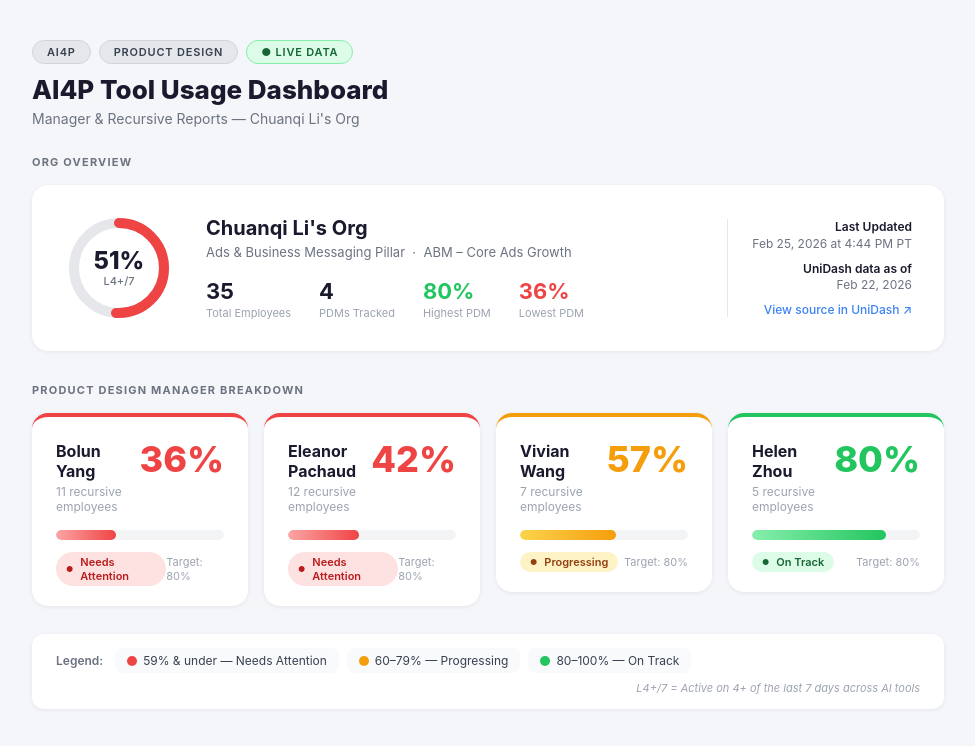
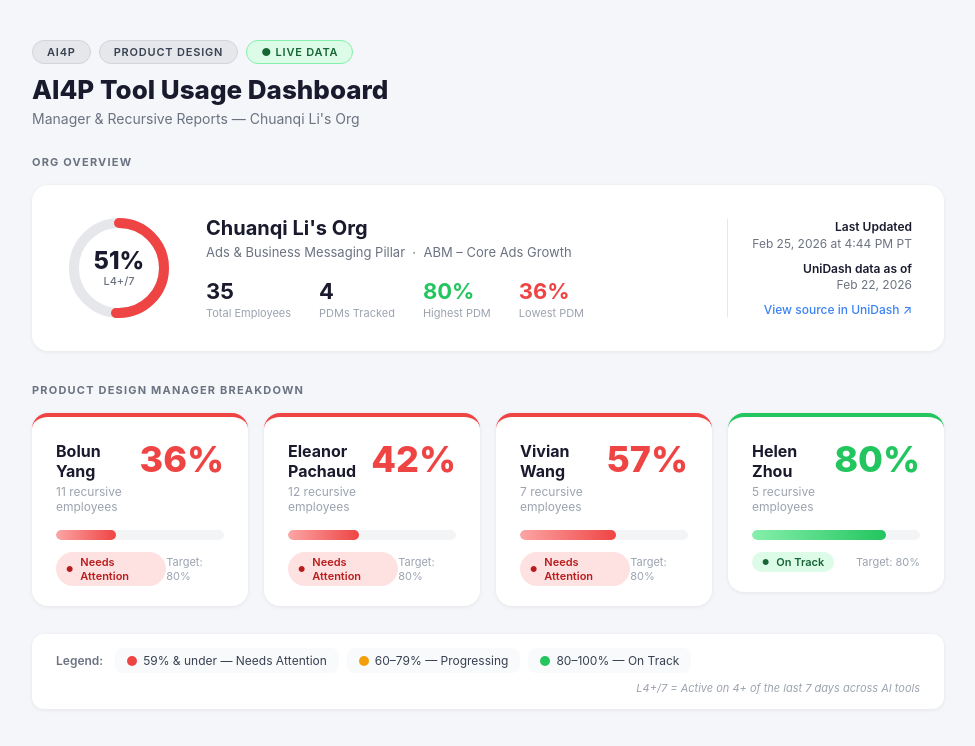
Before and after one commit to shawn1122334455/ai4p-dashboard, a plain HTML site: page index.html in a window 1280 px wide. Shown: the top 746 px of the page, without its empty margins (152-1127 px from the left). Drawn offline with Linux system fonts and the light colour scheme.

Commit message:
Fix Vivian Wang card color to red (57% is under 59% threshold)

```diff
--- a/index.html
+++ b/index.html
@@ -414,27 +414,23 @@
         <span class="status-pill red">Needs Attention</span>
         <span class="card-target">Target: 80%</span>
       </div>
-    </div>
-
-    <!-- Vivian Wang -->
-    <div class="team-card yellow">
+    </div>    <!-- Vivian Wang -->
+    <div class="team-card red">
       <div class="card-header">
         <div>
           <div class="card-name">Vivian Wang</div>
           <div class="card-count">7 recursive employees</div>
         </div>
-        <div class="card-pct yellow">57%</div>
+        <div class="card-pct red">57%</div>
       </div>
       <div class="progress-track">
-        <div class="progress-fill yellow" style="width:57%"></div>
+        <div class="progress-fill red" style="width:57%"></div>
       </div>
       <div class="card-footer">
-        <span class="status-pill yellow">Progressing</span>
+        <span class="status-pill red">Needs Attention</span>
         <span class="card-target">Target: 80%</span>
       </div>
-    </div>
-
-    <!-- Helen Zhou – direct report of Chuanqi -->
+    </div>  <!-- Helen Zhou – direct report of Chuanqi -->
     <div class="team-card green">
       <div class="card-header">
         <div>
```
